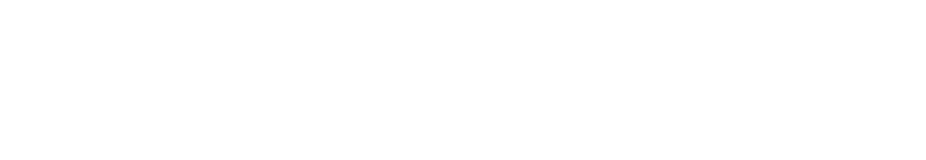
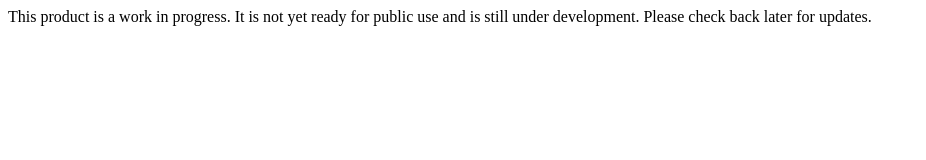
Before and after one commit to Hail-N/Apple-Project-, a plain HTML site: page index.html in a window 1280 px wide. Shown: the whole page, without its empty margins (0-926 px from the left). Drawn offline with Linux system fonts and the light colour scheme.

Commit message:
Update index.html

```diff
--- a/index.html
+++ b/index.html
@@ -6,6 +6,7 @@
     <title>Git Apple Project 2025</title>
 </head>
 <body>
+    This product is a work in progress. It is not yet ready for public use and is still under development. Please check back later for updates.
 
 </body>
 </html>
```
